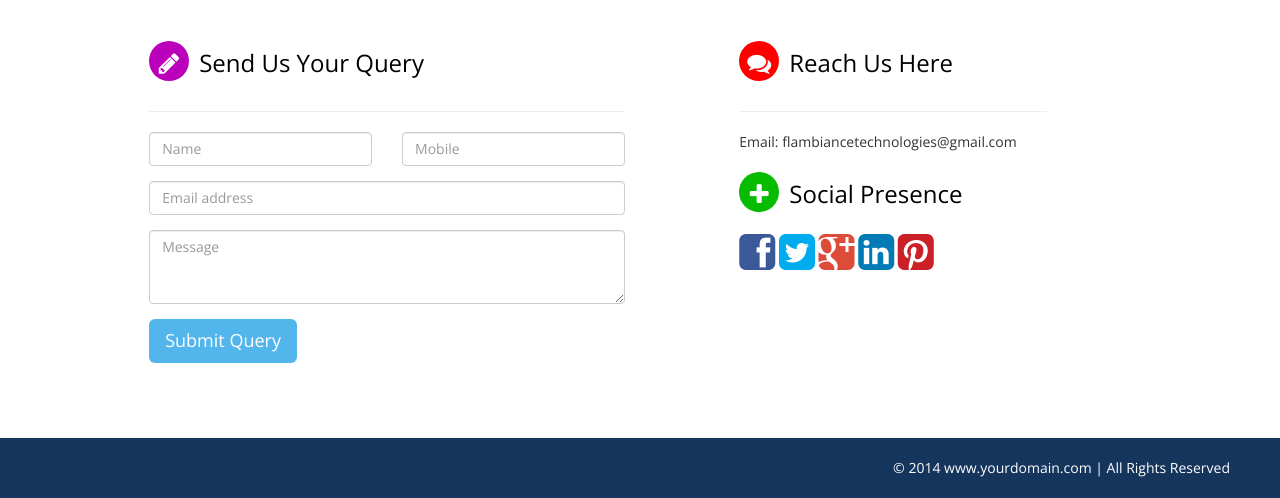
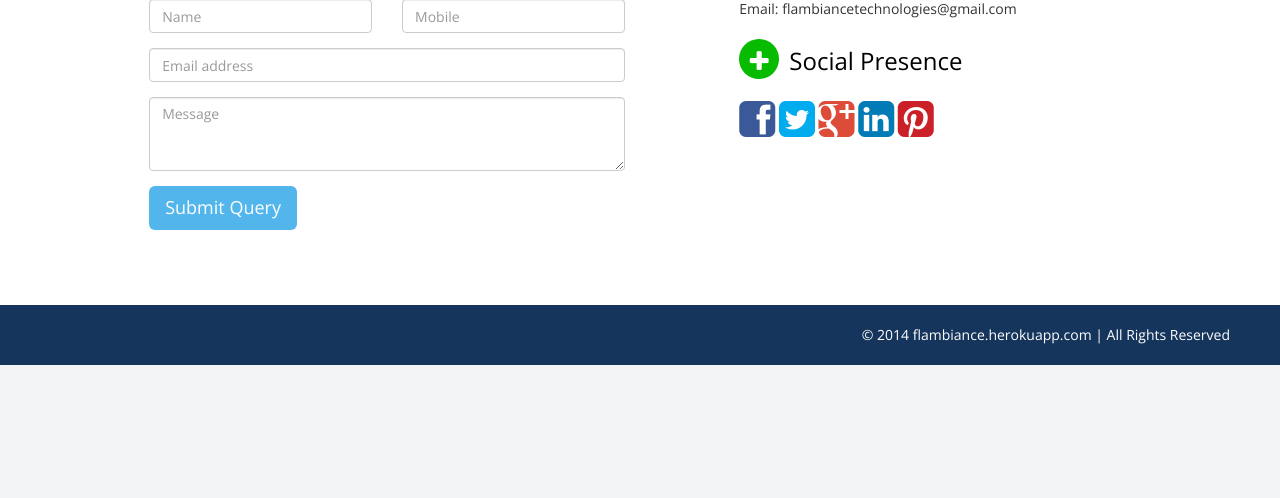
Before and after one commit to priyankodey/flamb, a Rails app: page / in a window 1280 px wide. Shown: the part 3945-4443 px from the top of the page. After the commit the page ends 4310 px from the top, so only its background shows below. Run offline with Rails 7, Linux system fonts and the light colour scheme; style sheets or scripts are compiled from the project's sources; some web fonts are replaced.

Commit message:
image changes

```diff
--- a/app/views/static_pages/index.html.erb
+++ b/app/views/static_pages/index.html.erb
@@ -541,7 +541,7 @@
     <footer id="footer">
         <div class="row">
             <div class="col-md-12  col-sm-12">
-                &copy; 2014 www.yourdomain.com  |  All Rights Reserved
+                &copy; 2014 flambiance.herokuapp.com  |  All Rights Reserved
 
             </div>
         </div>
```
Also changed, not shown: app/assets/images/backup/home_b1.png (added), app/assets/images/backup/home_b2.jpg (added), app/assets/images/backup/home_b3.jpg (added), app/assets/images/backup/home_b4.jpg (added), app/assets/images/backup/home_b5.jpg (added), app/assets/images/home_b1.png, app/assets/images/home_b2.jpg, app/assets/images/home_b3.jpg, app/assets/images/home_b4.jpg, app/assets/images/home_b5.jpg.
